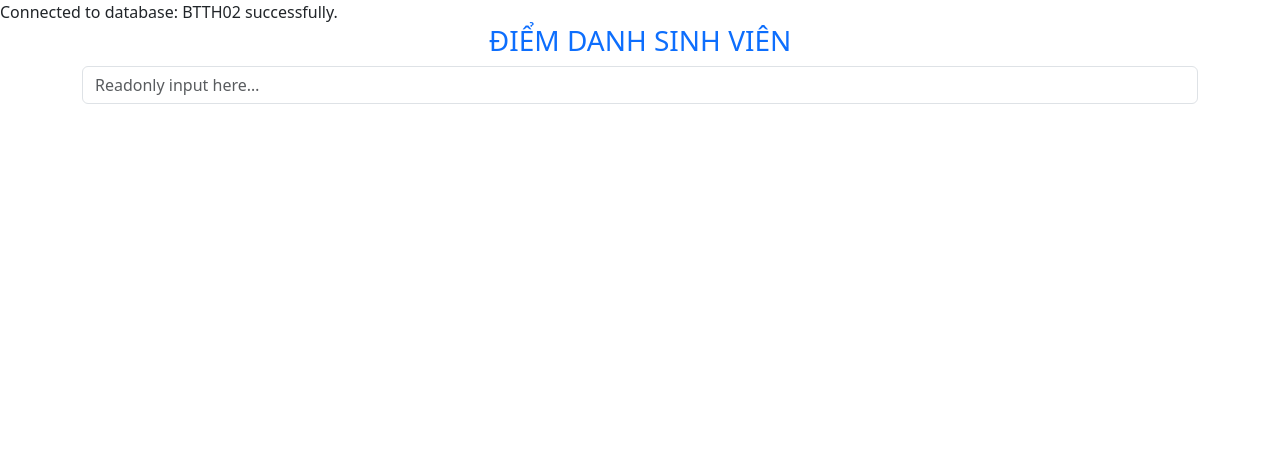
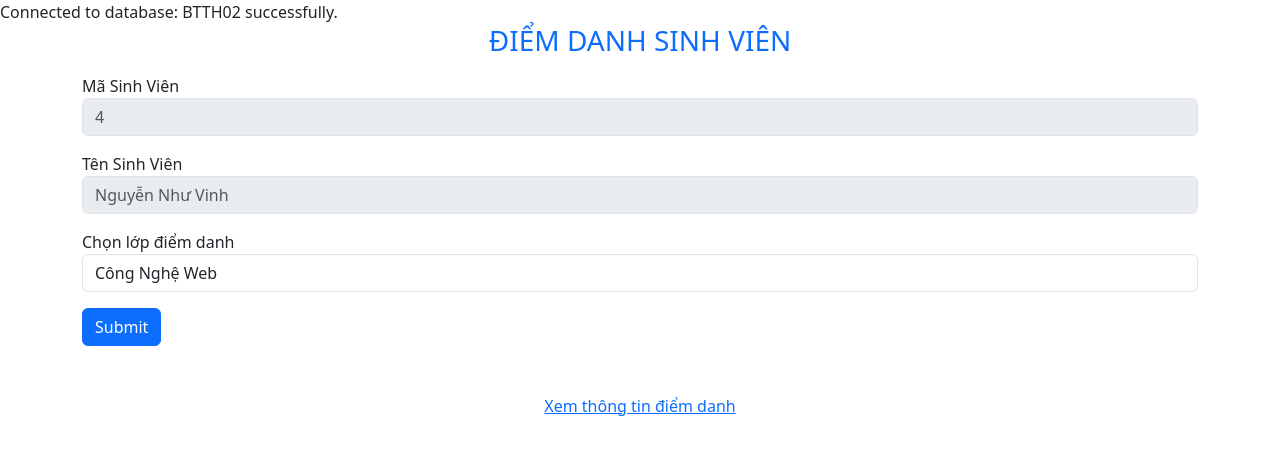
Before and after one commit to danh9299/BTTH02, a PHP site: page /studentAttendance.php in a window 1280 px wide. Shown: the top 455 px of the page. Run offline with PHP 8.4, Linux system fonts and the light colour scheme; data comes from the database, SQL or seed files in the repository.

Commit message:
new file

```diff
--- a/php/studentAttendance/studentAttendance.php
+++ b/php/studentAttendance/studentAttendance.php
@@ -17,12 +17,17 @@
         die("Could not connect to the database $dbname :" . $pe->getMessage());
     }
 
-
+    $stmt_nameSV = $conn->prepare('SELECT id_sv,name from students where id_sv = 4');
+    $stmt_nameSV->execute();
+    // Lấy danh sách kết quả
+    $names = $stmt_nameSV->fetchAll();
     //query
     //$sql = "SELECT * FROM users WHERE username == $username AND password == $password"
 
     //query classes
     //$sql
+
+
 ?>
 <!DOCTYPE html>
 <html lang="en">
@@ -41,9 +46,38 @@
 
     <!--Attendance-->
     <div class="container">
-        <input class="form-control" type="text" placeholder="Readonly input here…" readonly>
+    <form action="" method="GET">
+    <div class="mt-3 form-group">
+        <label>Mã Sinh Viên</label>
+            <input class="form-control" name="id_sv" value="<?= $names[0][0]; ?>" type="hidden" >
+            <input class="form-control" name="" type="text" placeholder="<?= $names[0][0]; ?>" disabled = 'disabled'>
+        </div>
+
+    <div class="mt-3 form-group">
+        <label>Tên Sinh Viên</label>
+            <input class="form-control" name="name" type="hidden" value="<?= $names[0][1]; ?>">
+            <input class="form-control" name="name" type="text" placeholder="<?= $names[0][1]; ?>" disabled = 'disabled'>
     </div>
 
+    <div class="mt-3 form-group">
+        <label for="exampleFormControlSelect1">Chọn lớp điểm danh</label>
+            <select name="classname" class="form-control" id="exampleFormControlSelect1">
+                <option>Công Nghệ Web</option>
+                <option>Nền Tảng Phát Triển Web</option>
+                <option>Lí Thuyết Tính Toán</option>
+            </select>
+    </div>
+    <button type="submit" class="mt-3 btn btn-primary">Submit</button>
+    </form>
+    </div>
+
+
+    <!--Navigate to the showInformationAttendance.php-->
+    <div class="container mt-5">
+        <div class="text-center">
+            <a href="showInformationAttendance.php">Xem thông tin điểm danh</a>
+        </div>
+    </div>
 
     <!--Script bootstrap-->
     <script src="https://cdn.jsdelivr.net/npm/bootstrap@5.3.0-alpha3/dist/js/bootstrap.bundle.min.js" integrity="sha384-ENjdO4Dr2bkBIFxQpeoTz1HIcje39Wm4jDKdf19U8gI4ddQ3GYNS7NTKfAdVQSZe" crossorigin="anonymous"></script>
```
Also changed, not shown: php/studentAttendance/insertAttendance.php (added, +9 -0 lines), php/studentAttendance/showInformationAttendance.php (+21 -24 lines).
